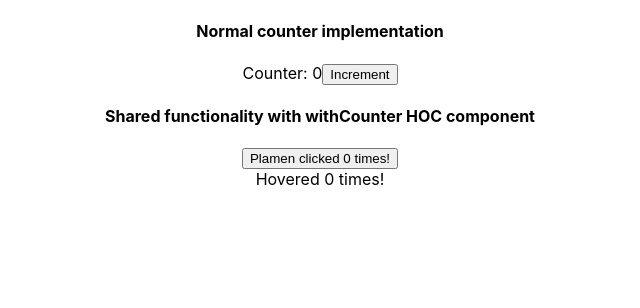
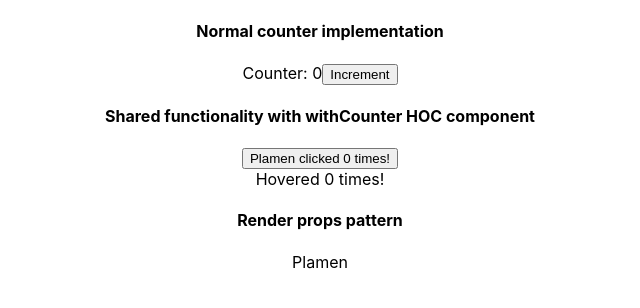
Before and after one commit to plamenkoyovchev/react-concepts, a React (Create React App) app: page / in a window 1280 px wide. Shown: the top 308 px of the page, without its empty margins (320-960 px from the left). Built offline with nearby package versions, Linux system fonts and the light colour scheme.

Commit message:
pass function as prop

```diff
--- a/src/App.js
+++ b/src/App.js
@@ -3,6 +3,7 @@ import "./App.css";
 import Counter from "./patterns-and-concepts/set-state/Counter";
 import ClickCounter from "./patterns-and-concepts/hoc/ClickCounter";
 import HoverCounter from "./patterns-and-concepts/hoc/HoverCounter";
+import User from "./patterns-and-concepts/render-props/User";
 
 const App = () => {
   return (
@@ -16,6 +17,10 @@ const App = () => {
         <ClickCounter name="Plamen" />
         <HoverCounter />
       </div>
+      <div>
+        <h4>Render props pattern</h4>
+        <User render={(isLoggedIn) => (isLoggedIn ? "Plamen" : "Guest")} />
+      </div>
     </div>
   );
 };
--- /dev/null
+++ b/src/patterns-and-concepts/render-props/User.jsx
@@ -0,0 +1,9 @@
+import React, { Component } from "react";
+
+class User extends Component {
+  render() {
+    return <div>{this.props.render(true)}</div>;
+  }
+}
+
+export default User;
```
